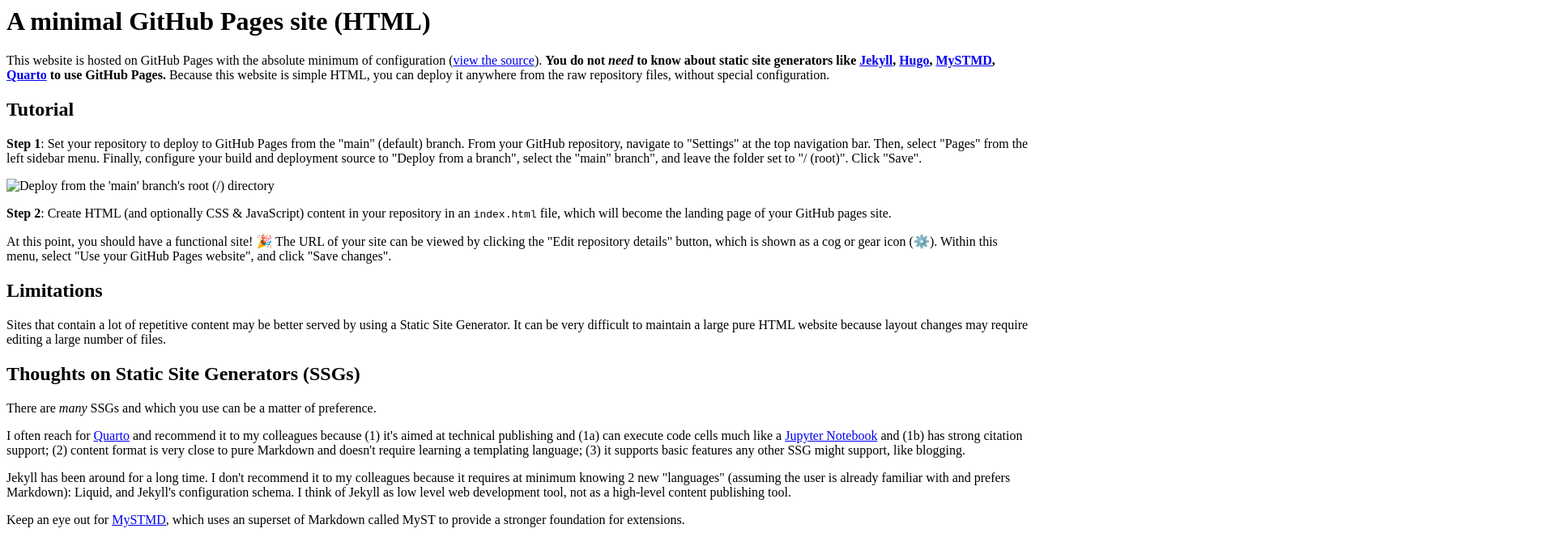
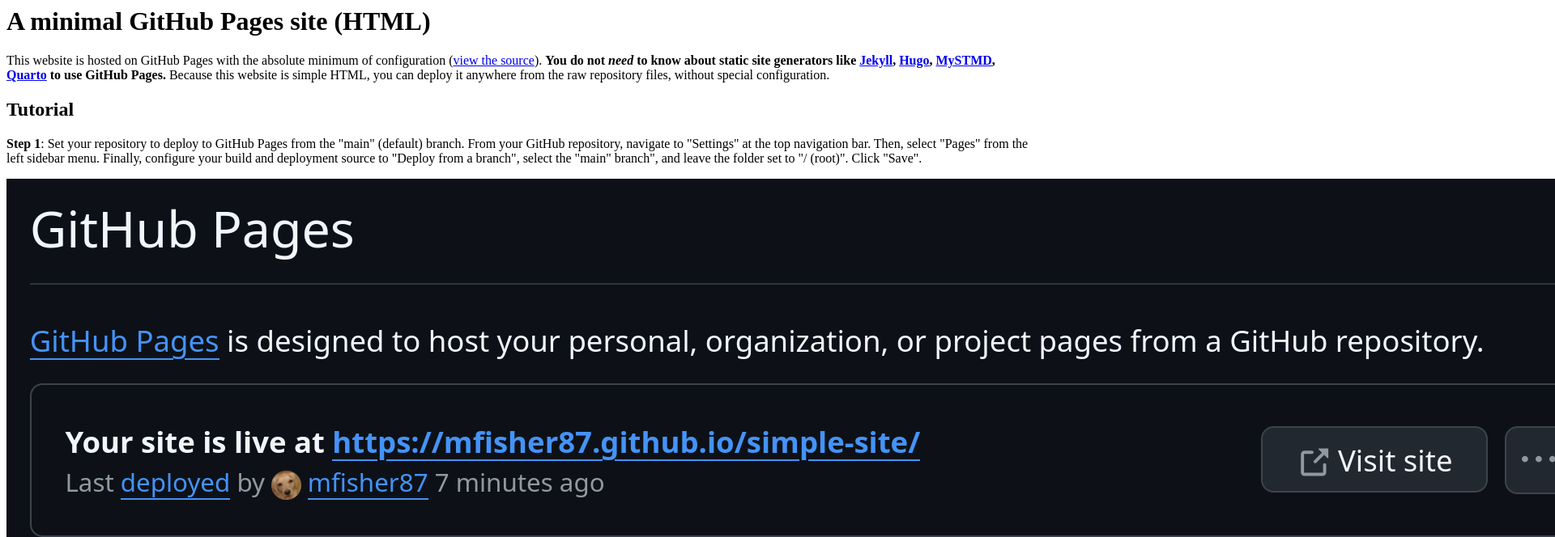
Before and after one commit to mfisher87/simple-site-html, a plain HTML site: page index.html in a window 1280 px wide. Shown: the top 664 px of the page at 81% size, 1920 px wide, since content can reach past the window. Drawn offline with Linux system fonts and the light colour scheme; the site is published under a folder, as on GitHub Pages, so addresses that start at the root find nothing.

Commit message:
Fix image src

```diff
--- a/index.html
+++ b/index.html
@@ -16,7 +16,7 @@
     Click "Save".
   </p>
 
-  <img src="/github-pages-deploy-from-main.png" alt="Deploy from the 'main' branch's root (/) directory" />
+  <img src="github-pages-deploy-from-main.png" alt="Deploy from the 'main' branch's root (/) directory" />
 
   <p>
     <strong>Step 2</strong>:
```
